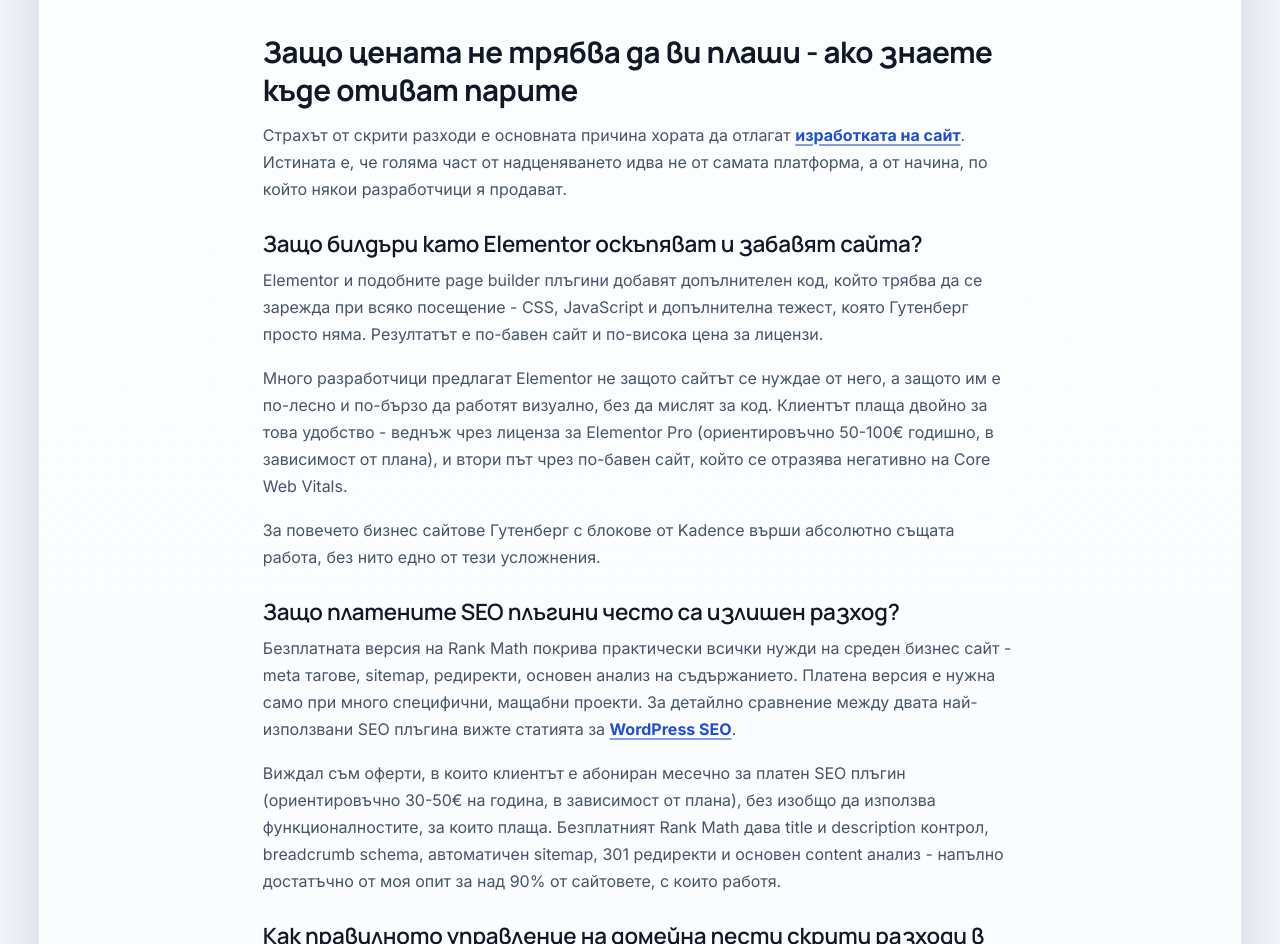
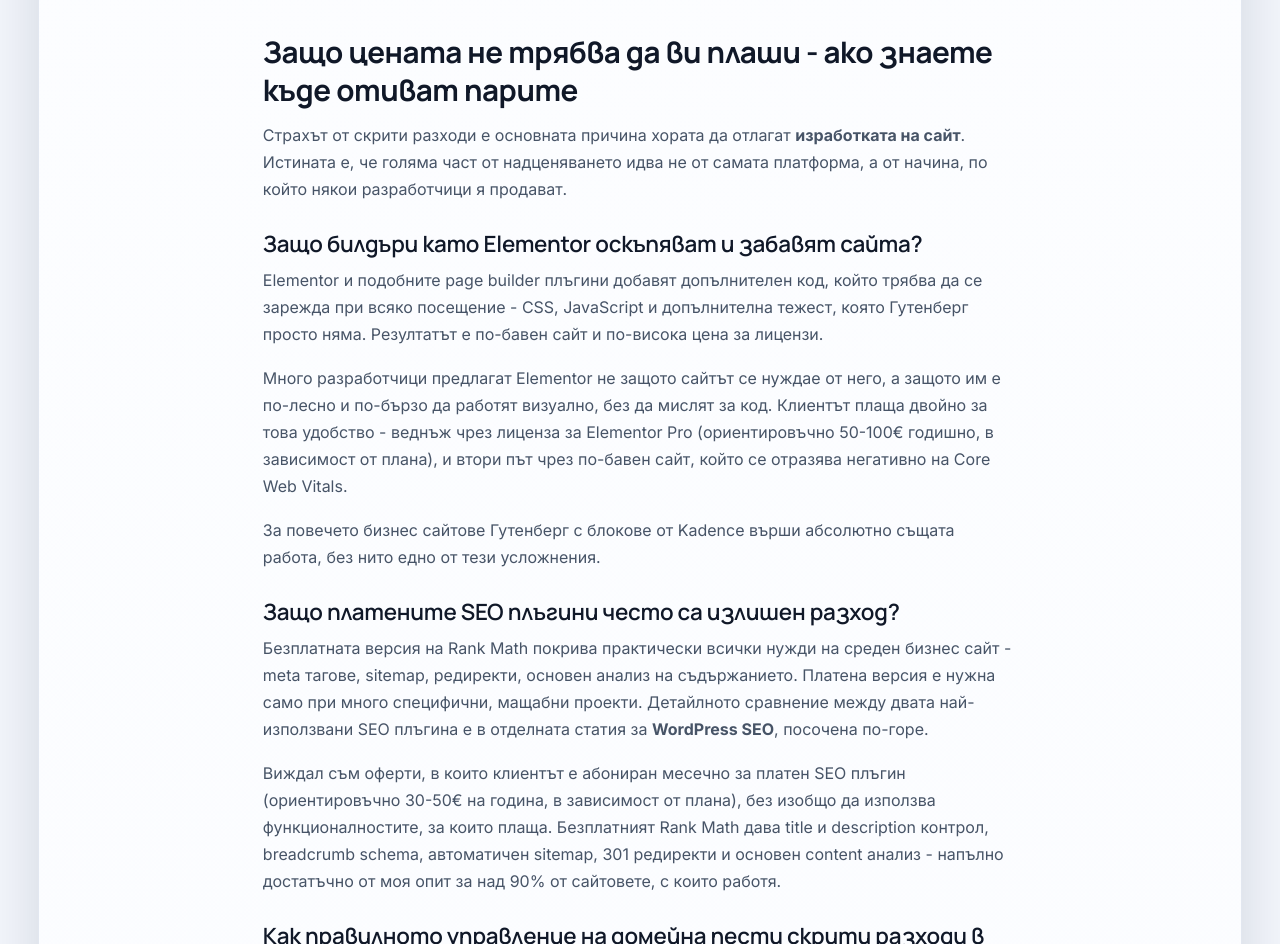
Before and after one commit to inweblife/inweblife, a Next.js app: page /wordpress-site in a window 1280 px wide. Shown: the part 7940-8884 px from the top of the page. Built offline with nearby package versions, Linux system fonts and the light colour scheme; no server answers.

Commit message:
Update wordpress-site.js

```diff
--- a/pages/wordpress-site.js
+++ b/pages/wordpress-site.js
@@ -548,11 +548,8 @@
             <h2 id="cenata">Защо цената не трябва да ви плаши - ако знаете къде отиват парите</h2>
             <p>
               Страхът от скрити разходи е основната причина хората да отлагат{" "}
-              <Link href="/izrabotka-na-sait">
-                <strong>изработката на сайт</strong>
-              </Link>
-              . Истината е, че голяма част от надценяването идва не от самата платформа, а от
-              начина, по който някои разработчици я продават.
+              <strong>изработката на сайт</strong>. Истината е, че голяма част от надценяването идва
+              не от самата платформа, а от начина, по който някои разработчици я продават.
             </p>
 
             <h3>Защо билдъри като Elementor оскъпяват и забавят сайта?</h3>
@@ -577,12 +574,9 @@
             <p>
               Безплатната версия на Rank Math покрива практически всички нужди на среден бизнес
               сайт - meta тагове, sitemap, редиректи, основен анализ на съдържанието. Платена
-              версия е нужна само при много специфични, мащабни проекти. За детайлно сравнение
-              между двата най-използвани SEO плъгина вижте статията за{" "}
-              <Link href="/wordpress-seo">
-                <strong>WordPress SEO</strong>
-              </Link>
-              .
+              версия е нужна само при много специфични, мащабни проекти. Детайлното сравнение между
+              двата най-използвани SEO плъгина е в отделната статия за{" "}
+              <strong>WordPress SEO</strong>, посочена по-горе.
             </p>
             <p>
               Виждал съм оферти, в които клиентът е абониран месечно за платен SEO плъгин
```
